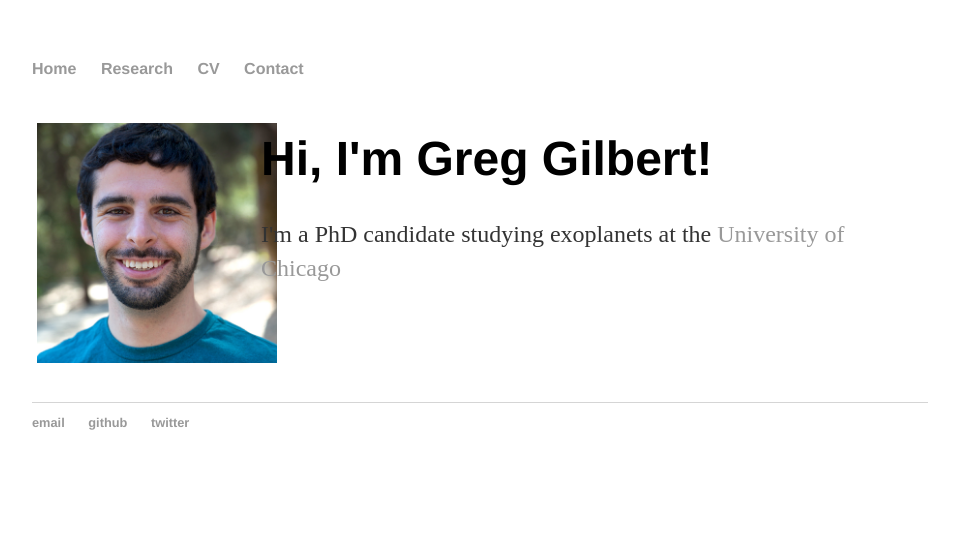
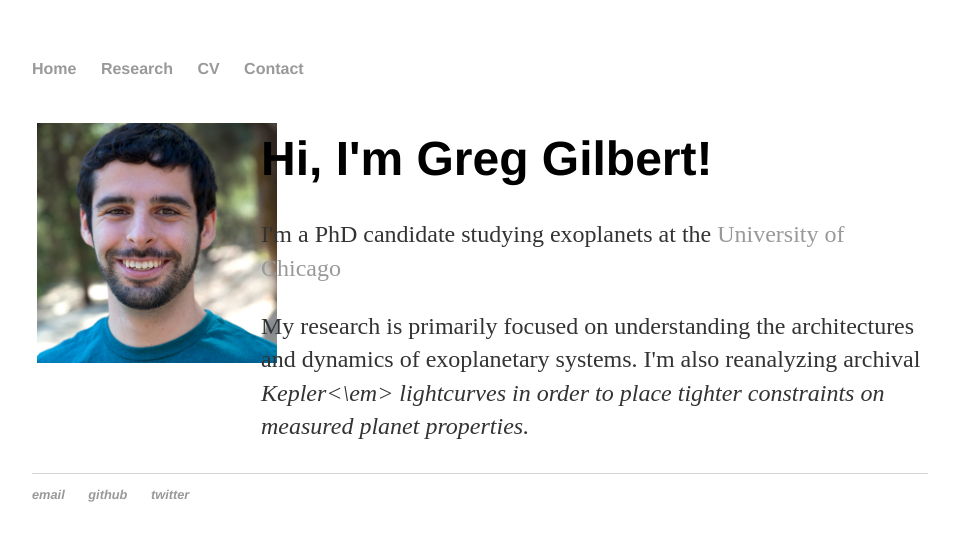
Before and after one commit to gjgilbert/gjgilbert.github.io, a Jekyll site: the page built from index.html, in a window 1280 px wide. Shown: the top 541 px of the page, without its empty margins (160-1119 px from the left). Built offline with Jekyll 4.4.1, drawn with Linux system fonts in a browser that asks for light colours.

Commit message:
Update index.html

```diff
--- a/index.html
+++ b/index.html
@@ -38,6 +38,7 @@ title: Greg Gilbert
 	  <div class="column right">
 	    <h1>Hi, I'm Greg Gilbert!</h1>
 	    <p>I'm a PhD candidate studying exoplanets at the <a href="https://astrophysics.uchicago.edu/">University of Chicago</a></p>
+	    <p>My research is primarily focused on understanding the architectures and dynamics of exoplanetary systems. I'm also reanalyzing archival <em>Kepler<\em> lightcurves in order to place tighter constraints on measured planet properties.</p>
 	  </div>
 	</div>
 </body>
```
